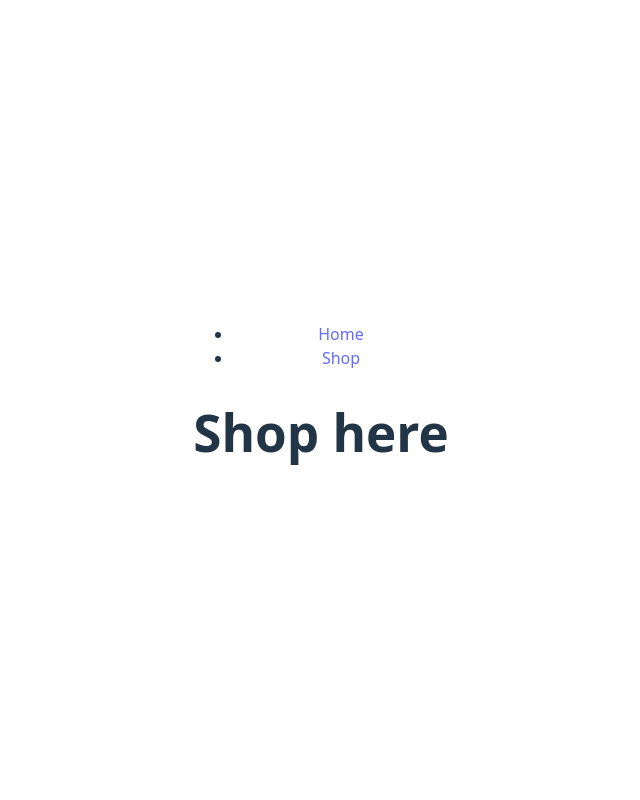
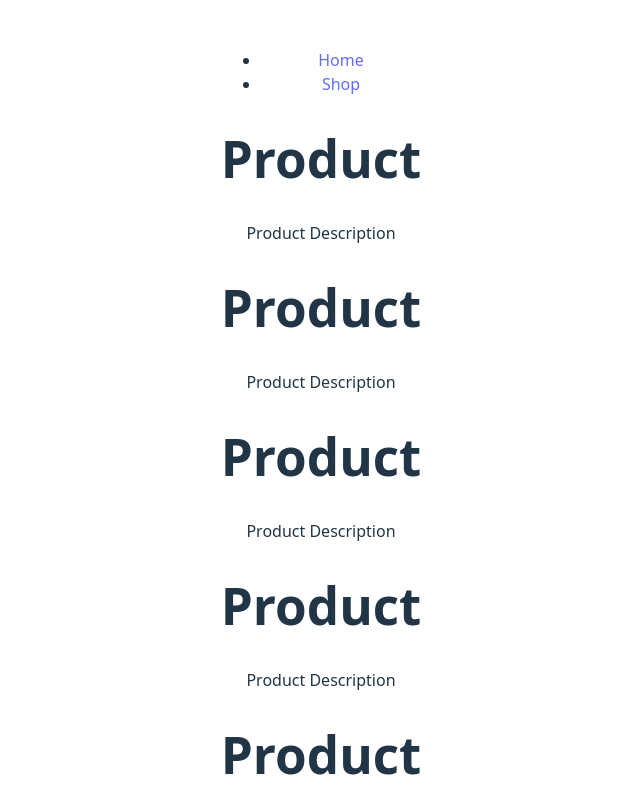
Before and after one commit to jasneetcodes/shopping-cart, a React (Vite) app: page /shop in a window 1280 px wide. Shown: the top 800 px of the page, without its empty margins (319-959 px from the left). Built offline with nearby package versions, Linux system fonts and the light colour scheme.

Commit message:
feat: create Product component to fill product details from api

```diff
--- /dev/null
+++ b/src/components/Product.jsx
@@ -0,0 +1,10 @@
+
+export default function Product(){
+
+
+    return(<div>
+
+        <h1>Product</h1>
+        <p>Product Description</p>
+    </div>)
+}
--- a/src/components/Shop.jsx
+++ b/src/components/Shop.jsx
@@ -1,8 +1,10 @@
-
+import Product from "./Product"
 
 
 
 export default function Shop(){
 
-    return(<><h1>Shop here</h1></>)
+    return(<div>
+        {[...Array(10)].map((e,i) => <Product key={i} />)}
+    </div>)
 }
```
